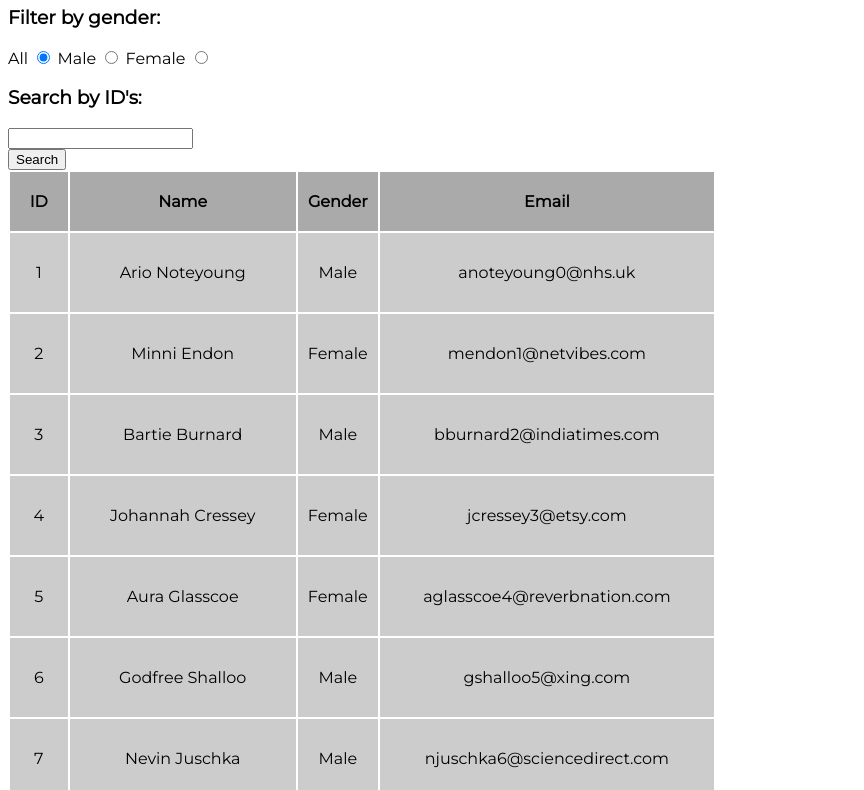
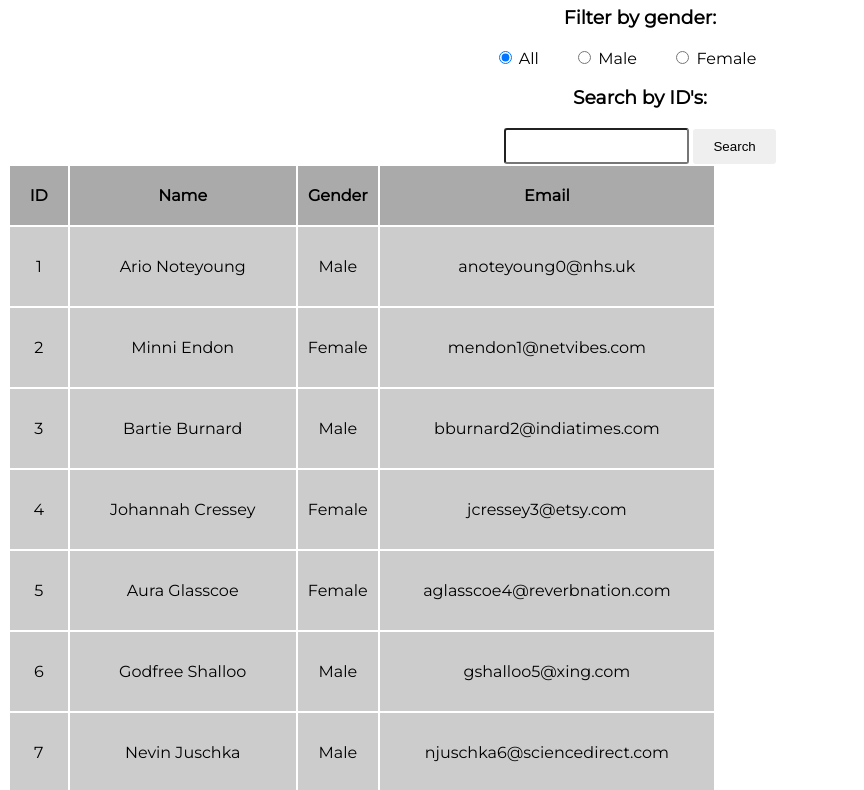
Before and after one commit to kghildial/Kuliza-JS-Assignment, a website: page src/index.html in a window 1280 px wide. Shown: the part 76-866 px from the top of the page, without its empty margins (0-864 px from the left). Drawn offline with Linux system fonts and the light colour scheme.

Commit message:
Add filter styles

```diff
--- a/src/index.html
+++ b/src/index.html
@@ -13,14 +13,14 @@
   <div class="filters">
     <h3>Filter by gender:</h3>
     <form>
+      <input id="all" type="radio" name="gender-filter" checked="checked">
       <label for="all">All</label>
-      <input id="all" type="radio" name="gender-filter" checked="checked">
 
+      <input id="male" type="radio" name="gender-filter">
       <label for="male">Male</label>
-      <input id="male" type="radio" name="gender-filter">
 
+      <input id="female" type="radio" name="gender-filter">
       <label for="female">Female</label>
-      <input id="female" type="radio" name="gender-filter">
     </form>
 
     <h3>Search by ID's:</h3>
--- a/src/js/methods.js
+++ b/src/js/methods.js
@@ -98,6 +98,8 @@ function displayDetails(data, itemID) {
             }
         }
     }
+
+    detailsList.classList.add('fade-in');
 }
 
 function fadeIn() {
--- a/src/scss/style.scss
+++ b/src/scss/style.scss
@@ -29,6 +29,7 @@ body {
     float: right;
     margin-right: 5%;
     .details__list {
+        transition: opacity 1s ease-in-out;
         list-style: none;
         background: #ccc;
         li {
@@ -51,7 +52,52 @@ body {
         text-align: center;
     }
 }
+h1 {
+    text-align: center;
+}
+
+.filters {
+    text-align: center;
+}
 
 .active{
     background-color: #ccc;
 }
+
+.fade-in {
+    animation: {
+        name: fade-in;
+        duration: 2s;
+    }
+}
+
+@keyframes fade-in {
+    from { opacity: 0 }
+    to { opacity: 1 }
+}
+
+form {
+    display: inline;
+    label {
+        margin-right: 30px;
+    }
+}
+
+#id-input{
+    display: inline-block;
+}
+
+#search-btn {
+    display: inline-block;
+}
+
+button {
+    border: none;
+    padding: 10px 20px;
+    border-radius: 3px;
+}
+
+input[type="text"] {
+    height: 30px;
+    border-radius: 3px;
+}
```
Also changed, not shown: src/css/style.css.
